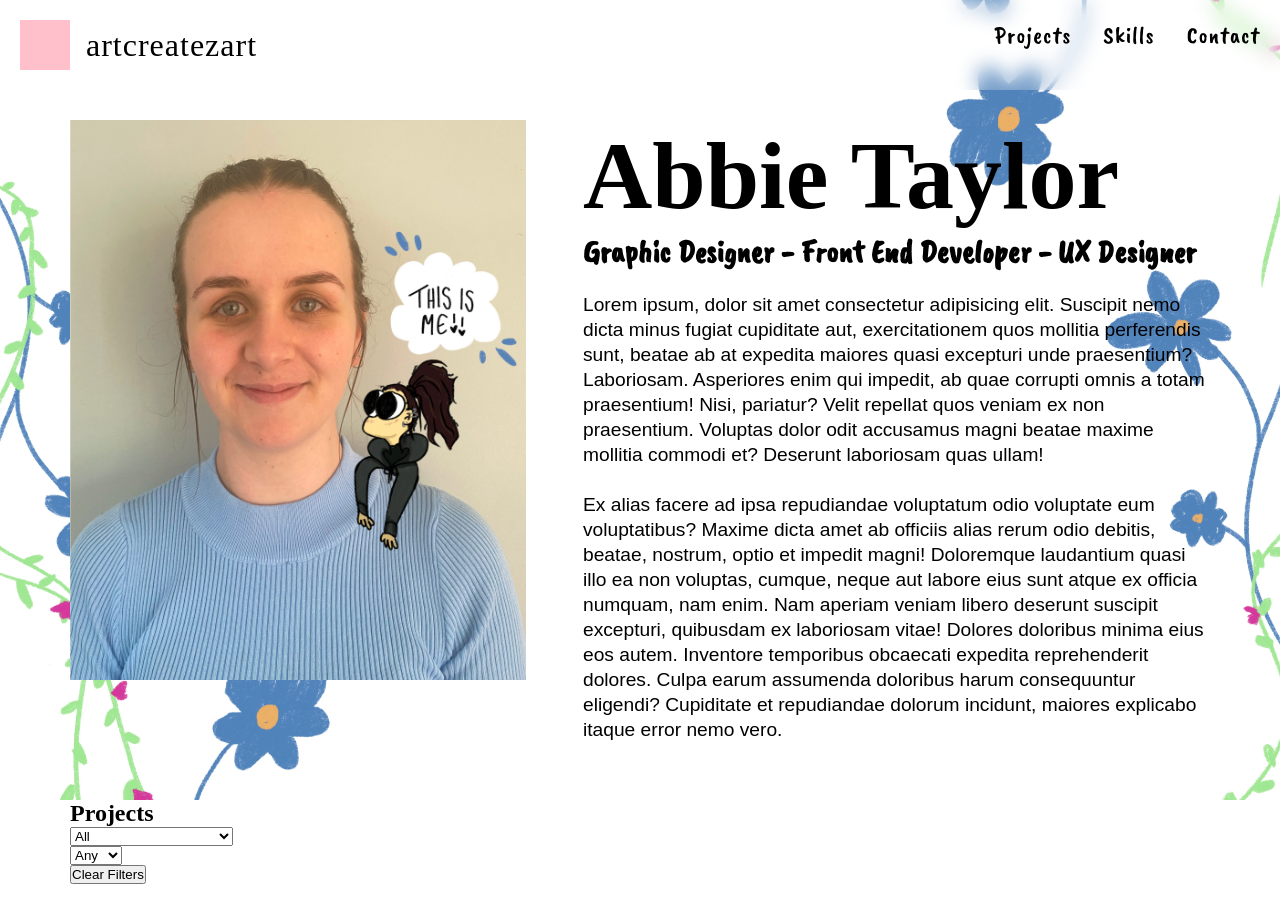
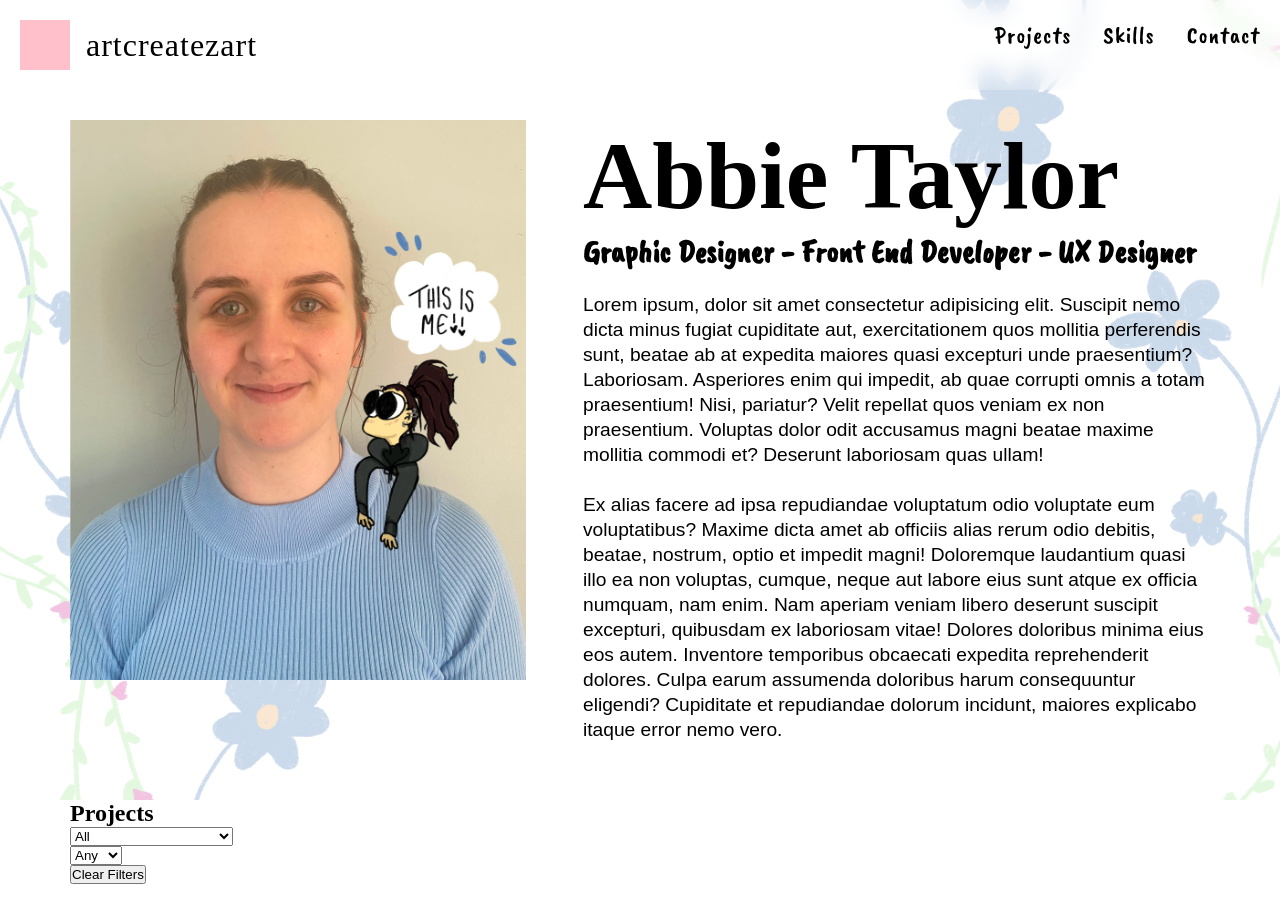
Before and after one commit to artcreatezart/MyPortfolio, a React (Vite) app: page /#/ in a window 1280 px wide. Shown: the top 922 px of the page. Built offline with nearby package versions, Linux system fonts and the light colour scheme; a web font is replaced by a local one.

Commit message:
added colour and ligten overlay over background img

```diff
--- a/src/App.css
+++ b/src/App.css
@@ -92,6 +92,8 @@ section {
   justify-content: space-between;
   align-items: center;
   background-image: url('/img/home-bg.webp');
+  background-color: rgba(255,255,255,0.7);
+  background-blend-mode: lighten;
   background-position: center;
   background-size: cover;
   .left-home-img-container {
```
